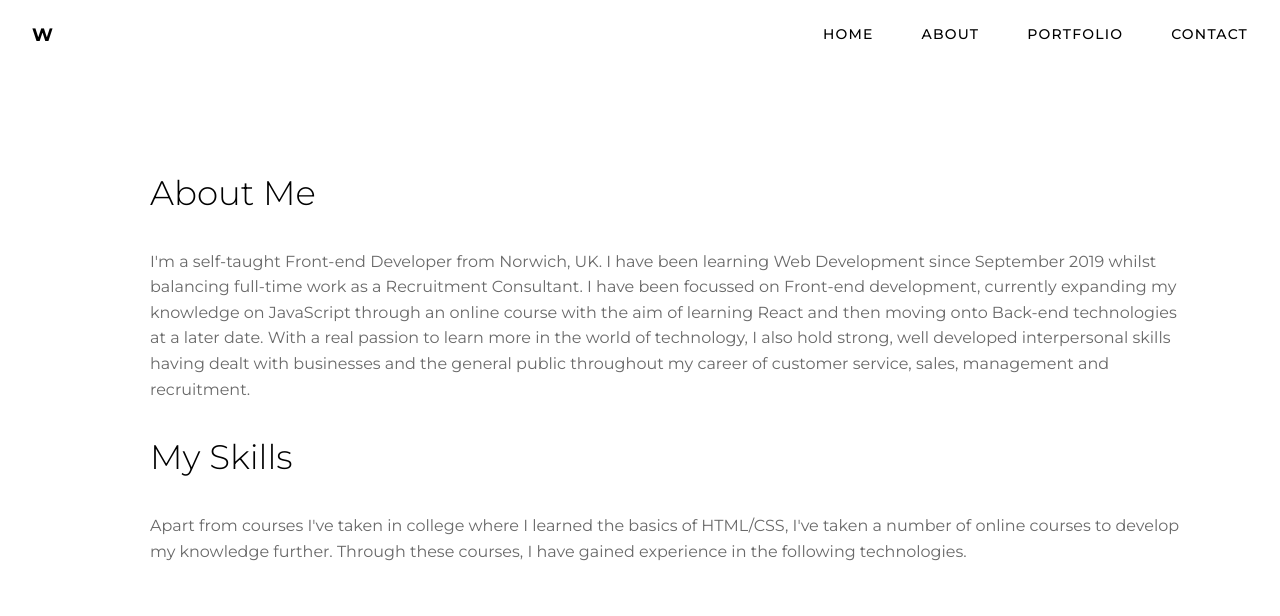
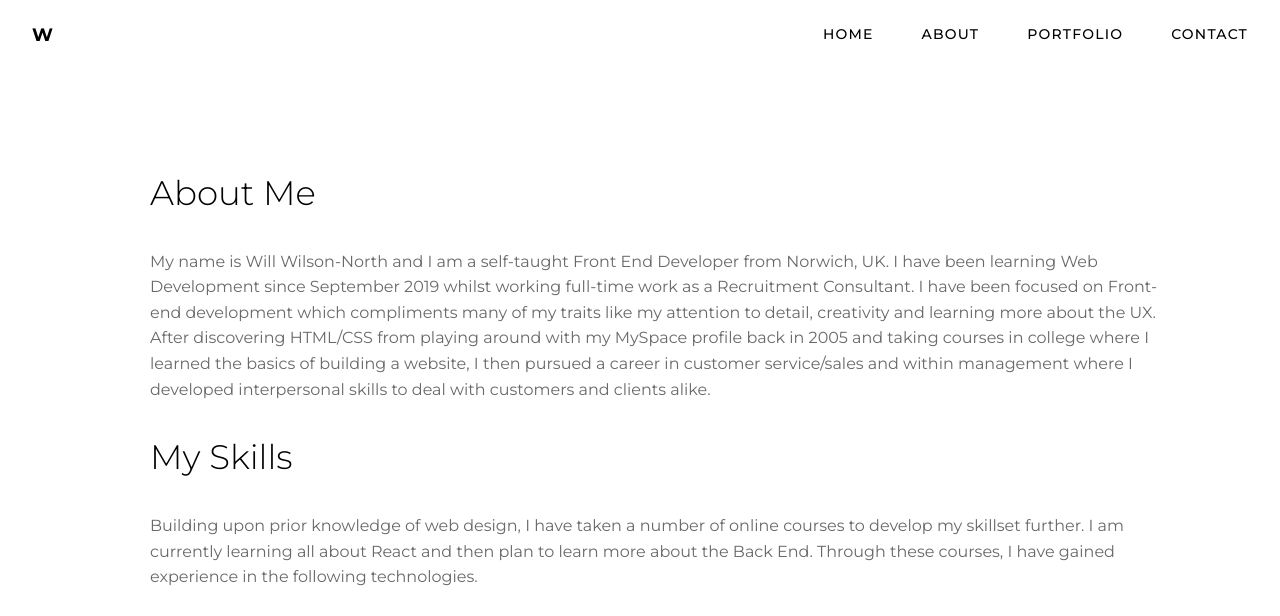
Before and after one commit to wwilsonnorth/wwilsonnorth.github.io, a plain HTML site: page about.html in a window 1280 px wide. Shown: the top 616 px of the page. Drawn offline with Linux system fonts and the light colour scheme.

Commit message:
added new project to portfolio page, changed icon on homepage and changed text on about page.

```diff
--- a/about.html
+++ b/about.html
@@ -38,18 +38,16 @@
     <div class="about-container">
         <div class="inner-about-container">
             <h2 class="inner-about-header">About Me</h2>
-            <p class="inner-about-description">I'm a self-taught Front-end Developer from Norwich, UK. I have been
-                learning Web Development since September 2019 whilst balancing full-time work as a Recruitment
-                Consultant. I have been focussed on Front-end development, currently expanding my knowledge on
-                JavaScript through an online course
-                with the aim of learning React and then moving onto Back-end technologies at a later date. With a real
-                passion to learn more in the world of technology, I also hold strong, well developed interpersonal
-                skills having dealt with businesses and the general public throughout my career of customer service,
-                sales, management and recruitment.
+            <p class="inner-about-description">My name is Will Wilson-North and I am a self-taught Front End Developer
+                from Norwich, UK. I have been
+                learning Web Development since September 2019 whilst working full-time work as a Recruitment
+                Consultant. I have been focused on Front-end development which compliments many of my traits like my
+                attention to detail, creativity and learning more about the UX. After discovering HTML/CSS from playing around with my MySpace profile back in 2005 and taking courses in college where I learned the basics of building a website, I then pursued a career in customer service/sales and within management where I developed interpersonal skills to deal with customers and clients alike.
+
             </p>
             <h2 class="inner-about-header">My Skills</h2>
-            <p class="inner-about-description">Apart from courses I've taken in college where I learned the basics of
-                HTML/CSS, I've taken a number of online courses to develop my knowledge further. Through these courses,
+            <p class="inner-about-description">Building upon prior knowledge of web design, I have taken a
+                number of online courses to develop my skillset further. I am currently learning all about React and then plan to learn more about the Back End. Through these courses,
                 I have gained experience in the following technologies.</p>
             <div class="skills-container">
                 <i class="fab fa-html5" style="color:#E65202;"></i>
--- a/css/styles.css
+++ b/css/styles.css
@@ -250,7 +250,7 @@ h2 {
 
 .bg {
   animation: pulse 1.2s ease infinite;
-  background: #6c6c6c;
+  background: #404040;
 }
 
 .cta {
@@ -259,10 +259,14 @@ h2 {
   align-items: center;
   border: none;
   outline: none;
-  background: #6c6c6c;
+  background: #181818;
   background-size: 18px;
   cursor: pointer;
 }
+
+/*
+#6c6c6c
+*/
 
 .cta a {
   color: #fff;
```
Also changed, not shown: index.html (+2 -2 lines), portfolio.html (+24 -11 lines), img/Budgety.png (added).
